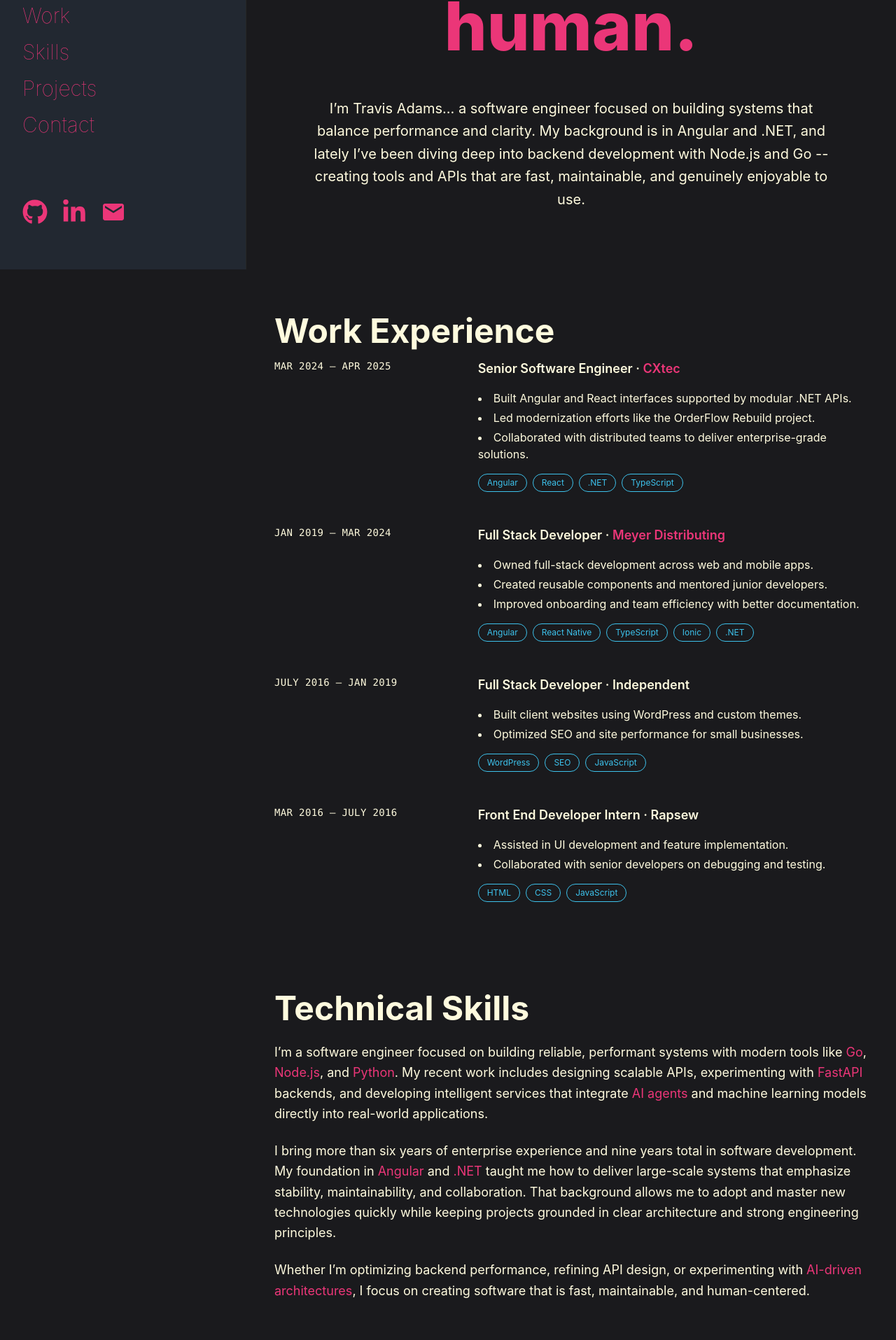
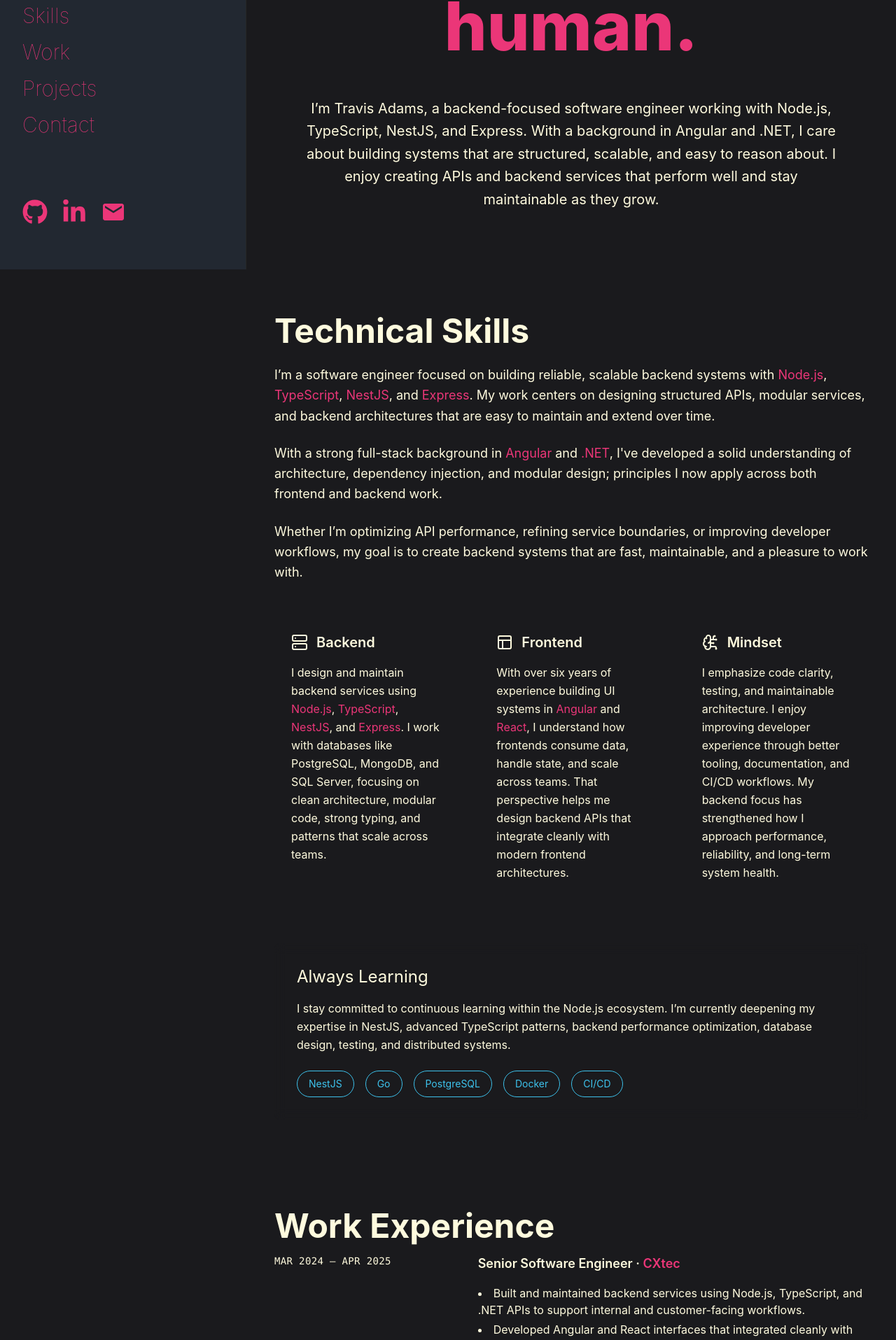
Before and after one commit to Travisaurus-Rex/portfolio, a Next.js app: page / in a window 1280 px wide. Shown: the part 415-2330 px from the top of the page at 70% size. Built offline with nearby package versions, Linux system fonts and the light colour scheme.

Commit message:
update skills to lean more towards node/nest

```diff
--- a/src/app/(main)/page.tsx
+++ b/src/app/(main)/page.tsx
@@ -9,8 +9,8 @@ export default function Home() {
   return (
     <>
       <About />
+      <Skills />
       <Work />
-      <Skills />
       <Projects />
       <Contact />
     </>
--- a/src/components/About.tsx
+++ b/src/components/About.tsx
@@ -12,11 +12,7 @@ export default function About() {
           focused, and human.
         </h1>
         <p className="max-w-3xl mx-auto text-lg md:text-xl leading-relaxed text-foreground/80">
-          I’m Travis Adams... a software engineer focused on building systems that
-          balance performance and clarity. My background is in Angular and .NET,
-          and lately I’ve been diving deep into backend development with Node.js
-          and Go -- creating tools and APIs that are fast, maintainable, and
-          genuinely enjoyable to use.
+          I’m Travis Adams, a backend-focused software engineer working with Node.js, TypeScript, NestJS, and Express. With a background in Angular and .NET, I care about building systems that are structured, scalable, and easy to reason about. I enjoy creating APIs and backend services that perform well and stay maintainable as they grow.
         </p>
       </div>
     </section>
--- a/src/components/Sidebar.tsx
+++ b/src/components/Sidebar.tsx
@@ -76,7 +76,7 @@ export default function Sidebar() {
         }
 
         <nav className="space-y-4 mt-16">
-          {["about", "work", "skills", "projects", "contact"].map((id) => (
+          {["about", "skills", "work", "projects", "contact"].map((id) => (
             <a
               key={id}
               href={`#${id}`}
--- a/src/components/Skills.tsx
+++ b/src/components/Skills.tsx
@@ -25,78 +25,71 @@ export default function Skills() {
       <h2 className="text-4xl md:text-5xl font-bold mb-6">Technical Skills</h2>
       <div className="space-y-6 text-lg leading-relaxed">
         <p>
-          I’m a software engineer focused on building reliable, performant systems with modern tools like
-          <span className="text-accent"> Go</span>, <span className="text-accent"> Node.js</span>, and
-          <span className="text-accent"> Python</span>. My recent work includes designing scalable APIs,
-          experimenting with <span className="text-accent"> FastAPI</span> backends, and developing
-          intelligent services that integrate <span className="text-accent"> AI agents</span> and
-          machine learning models directly into real-world applications.
+          I’m a software engineer focused on building reliable, scalable backend systems with
+          <span className="text-accent"> Node.js</span>,
+          <span className="text-accent"> TypeScript</span>,
+          <span className="text-accent"> NestJS</span>, and
+          <span className="text-accent"> Express</span>.
+          My work centers on designing structured APIs, modular services, and backend architectures
+          that are easy to maintain and extend over time.
         </p>
 
         <p>
-          I bring more than six years of enterprise experience and nine years total in software development.
-          My foundation in <span className="text-accent"> Angular</span> and <span className="text-accent"> .NET </span>
-          taught me how to deliver large-scale systems that emphasize stability, maintainability, and collaboration.
-          That background allows me to adopt and master new technologies quickly while keeping projects grounded in
-          clear architecture and strong engineering principles.
+          With a strong full-stack background in
+          <span className="text-accent"> Angular</span> and
+          <span className="text-accent"> .NET</span>, I've developed a solid understanding of architecture, dependency injection, and modular design; principles I now apply across both frontend and backend work.
         </p>
 
         <p>
-          Whether I’m optimizing backend performance, refining API design, or experimenting with
-          <span className="text-accent"> AI-driven architectures</span>, I focus on creating software that is fast,
-          maintainable, and human-centered.
+          Whether I’m optimizing API performance, refining service boundaries, or improving developer
+          workflows, my goal is to create backend systems that are fast, maintainable, and a pleasure
+          to work with.
         </p>
       </div>
-
-
 
       <div
         className={`grid md:grid-cols-3 gap-8 mt-12 transition-opacity duration-700 ${
           isVisible ? 'opacity-100' : 'opacity-0'
         }`}
       >
-
         <div className="rounded-lg p-6 bg-card/20">
           <div className="flex items-center space-x-3 mb-4">
             <Server className="text-neon-cyan w-6 h-6" />
-              <h3 className="text-xl font-semibold text-neon-cyan">
-                Backend
-              </h3>
+            <h3 className="text-xl font-semibold text-neon-cyan">Backend</h3>
           </div>
           <p className="leading-relaxed text-base">
-              I design and maintain backend services in Node.js, Express, and Go.
-              I also have years of experience building robust RESTful APIs with
-              C#/.NET. My focus now is clean architecture, modular systems, and
-              developer efficiency.
+            I design and maintain backend services using
+            <span className="text-accent"> Node.js</span>,
+            <span className="text-accent"> TypeScript</span>,
+            <span className="text-accent"> NestJS</span>, and
+            <span className="text-accent"> Express</span>.
+            I work with databases like PostgreSQL, MongoDB, and SQL Server, focusing on clean
+            architecture, modular code, strong typing, and patterns that scale across teams.
           </p>
         </div>
 
         <div className="rounded-lg p-6 bg-card/20">
           <div className="flex items-center space-x-3 mb-4">
             <Layout className="text-neon-pink w-6 h-6" />
-              <h3 className="text-xl font-semibold text-neon-pink">
-                Frontend
-              </h3>
+            <h3 className="text-xl font-semibold text-neon-pink">Frontend</h3>
           </div>
           <p className="leading-relaxed text-base">
-              With over six years of enterprise UI work in Angular and
-              React, I value component design, maintainable patterns, and
-              consistent architecture that scales across teams and products.
+            With over six years of experience building UI systems in <span className="text-accent">Angular</span> and <span className="text-accent">React</span>,
+            I understand how frontends consume data, handle state, and scale across teams.
+            That perspective helps me design backend APIs that integrate cleanly with modern frontend architectures.
           </p>
         </div>
 
         <div className="rounded-lg p-6 bg-card/20">
           <div className="flex items-center space-x-3 mb-4">
             <BrainCircuit className="text-neon-yellow w-6 h-6" />
-              <h3 className="text-xl font-semibold text-neon-yellow">
-                Mindset
-              </h3>
+            <h3 className="text-xl font-semibold text-neon-yellow">Mindset</h3>
           </div>
           <p className="leading-relaxed text-base">
-              I emphasize code quality, testing, and mentorship, from reviewing
-              pull requests to improving CI/CD pipelines. Learning Go and
-              containerized workflows has reshaped how I approach performance,
-              scalability, and reliability.
+            I emphasize code clarity, testing, and maintainable architecture. I enjoy improving
+            developer experience through better tooling, documentation, and CI/CD workflows.
+            My backend focus has strengthened how I approach performance, reliability, and long-term
+            system health.
           </p>
         </div>
       </div>
@@ -105,22 +98,20 @@ export default function Skills() {
         <div className="neon-border border-neon-cyan/30 p-8 rounded-lg bg-card/20 backdrop-blur-sm">
           <h3 className="text-2xl mb-4 text-neon-cyan">Always Learning</h3>
           <p className="text-foreground/80 leading-relaxed text-base">
-              Technology evolves quickly, and I stay committed to continuous
-              learning. I’m actively exploring Go concurrency patterns, refining
-              my Node.js architecture skills, and deepening my understanding of
-              distributed systems, observability, and performance optimization.
+            I stay committed to continuous learning within the Node.js ecosystem. I’m currently
+            deepening my expertise in NestJS, advanced TypeScript patterns, backend performance
+            optimization, database design, testing, and distributed systems.
           </p>
+
           <div className="flex flex-wrap gap-4 mt-6">
-              {['Go', 'Node.js', 'FastAPI', 'Docker', 'Azure', 'CI/CD'].map(
-                (tech) => (
+            {['NestJS', 'Go', 'PostgreSQL', 'Docker', 'CI/CD'].map((tech) => (
               <span
                 key={tech}
                 className="px-4 py-2 rounded-full text-secondary border text-sm"
               >
                 {tech}
               </span>
-                )
-              )}
+            ))}
           </div>
         </div>
       </div>
--- a/src/components/Work.tsx
+++ b/src/components/Work.tsx
@@ -7,11 +7,13 @@ export default function Work() {
       link: "https://www.cxtec.com/",
       range: "Mar 2024 – Apr 2025",
       bullets: [
-        "Built Angular and React interfaces supported by modular .NET APIs.",
-        "Led modernization efforts like the OrderFlow Rebuild project.",
-        "Collaborated with distributed teams to deliver enterprise-grade solutions.",
+        "Built and maintained backend services using Node.js, TypeScript, and .NET APIs to support internal and customer-facing workflows.",
+        "Developed Angular and React interfaces that integrated cleanly with modular backend endpoints.",
+        "Designed and integrated REST/GraphQL endpoints, improving data flow and performance across applications.",
+        "Modernized legacy systems through modular architecture, reusable services, and structured API contracts.",
+        "Collaborated with distributed teams to deliver reliable backend functionality for enterprise workflows."
       ],
-      tech: ["Angular", "React", ".NET", "TypeScript"],
+      tech: ["Node", "TypeScript", ".NET", "Angular", "React", "GraphQL"],
     },
     {
       title: "Full Stack Developer",
@@ -19,11 +21,12 @@ export default function Work() {
       link: "https://www.meyerdistributing.com/",
       range: "Jan 2019 – Mar 2024",
       bullets: [
-        "Owned full-stack development across web and mobile apps.",
-        "Created reusable components and mentored junior developers.",
-        "Improved onboarding and team efficiency with better documentation.",
+        "Built and maintained Node.js/TypeScript APIs powering logistics, ordering, and warehouse systems.",
+        "Implemented backend logic, data models, and integrations for Angular/Ionic apps used in daily operations.",
+        "Partnered with backend engineers to design scalable REST endpoints and improve SQL query performance.",
+        "Mentored developers on TypeScript patterns, reusable service design, and full-stack architecture."
       ],
-      tech: ["Angular", "React Native", "TypeScript", "Ionic", ".NET"],
+      tech: ["Node", "TypeScript", "Angular", "Ionic", "SQL Server", ".NET"],
     },
     {
       title: "Full Stack Developer",
@@ -33,7 +36,7 @@ export default function Work() {
         "Built client websites using WordPress and custom themes.",
         "Optimized SEO and site performance for small businesses.",
       ],
-      tech: ["WordPress", "SEO", "JavaScript"],
+      tech: ["WordPress", "SEO", "PHP", "JavaScript"],
     },
     {
       title: "Front End Developer Intern",
--- a/src/lib/data.ts
+++ b/src/lib/data.ts
@@ -112,8 +112,8 @@ export const projects: Project[] = [
       ],
     },
     images: {
-      mainDesktop: "/projects/not-by-the-cover-desktop.jpg",
-      mainMobile: "/projects/not-by-the-cover-mobile.jpg",
+      mainDesktop: "",
+      mainMobile: "",
     },
     tags: ["React", "Node.js", "GraphQL", "Tailwind"],
     github: {
@@ -122,7 +122,7 @@ export const projects: Project[] = [
     },
     slug: "not-by-the-cover",
     live: "https://main.dw74p0jh6b26k.amplifyapp.com/",
-  },
+  },/*
   {
     title: "ListMate",
     description: {
@@ -145,7 +145,7 @@ export const projects: Project[] = [
     },
     images: {
       mainDesktop: "",
-      mainMobile: "/projects/listmate-mobile.jpg",
+      mainMobile: "",
     },
     tags: ["React Native", "Expo", "Supabase", "Socket.io"],
     github: {
@@ -175,7 +175,7 @@ export const projects: Project[] = [
       ],
     },
     images: {
-      mainDesktop: "/projects/snipr_desktop.png",
+      mainDesktop: "",
       mainMobile: "",
     },
     tags: ["Go", "Fiber", "React", "PostgreSQL", "Tailwind"],
@@ -185,5 +185,5 @@ export const projects: Project[] = [
     },
     slug: "snipr",
     live: "",
-  },
+  },*/
 ];
```
Lines whose indentation alone changed are shown as unchanged.
